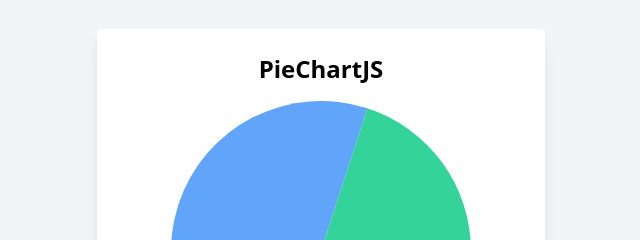
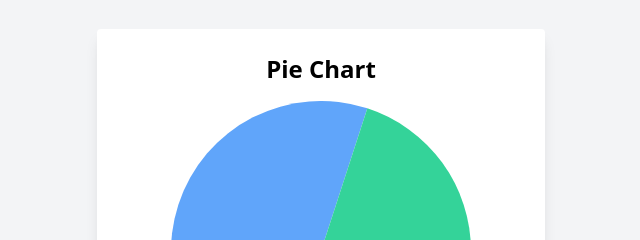
Before and after one commit to fahmida-urmi/Pie-Chart, a plain HTML site: page index.html in a window 1280 px wide. Shown: the part 121-361 px from the top of the page, 319-959 px from the left. Drawn offline with nearby package versions, Linux system fonts and the light colour scheme.

Commit message:
first commit

```diff
--- a/index.html
+++ b/index.html
@@ -9,7 +9,7 @@
 </head>
 <body class="bg-gray-100 flex flex-col items-center justify-center min-h-screen">
   <div class="bg-white p-6 rounded shadow-lg w-full max-w-md">
-    <h1 class="text-2xl font-bold text-center mb-4">PieChartJS</h1>
+    <h1 class="text-2xl font-bold text-center mb-4">Pie Chart</h1>
     <canvas id="pieChart" width="300" height="300" class="mx-auto"></canvas>
     <div id="legend" class="mt-4"></div>
   </div>
```
